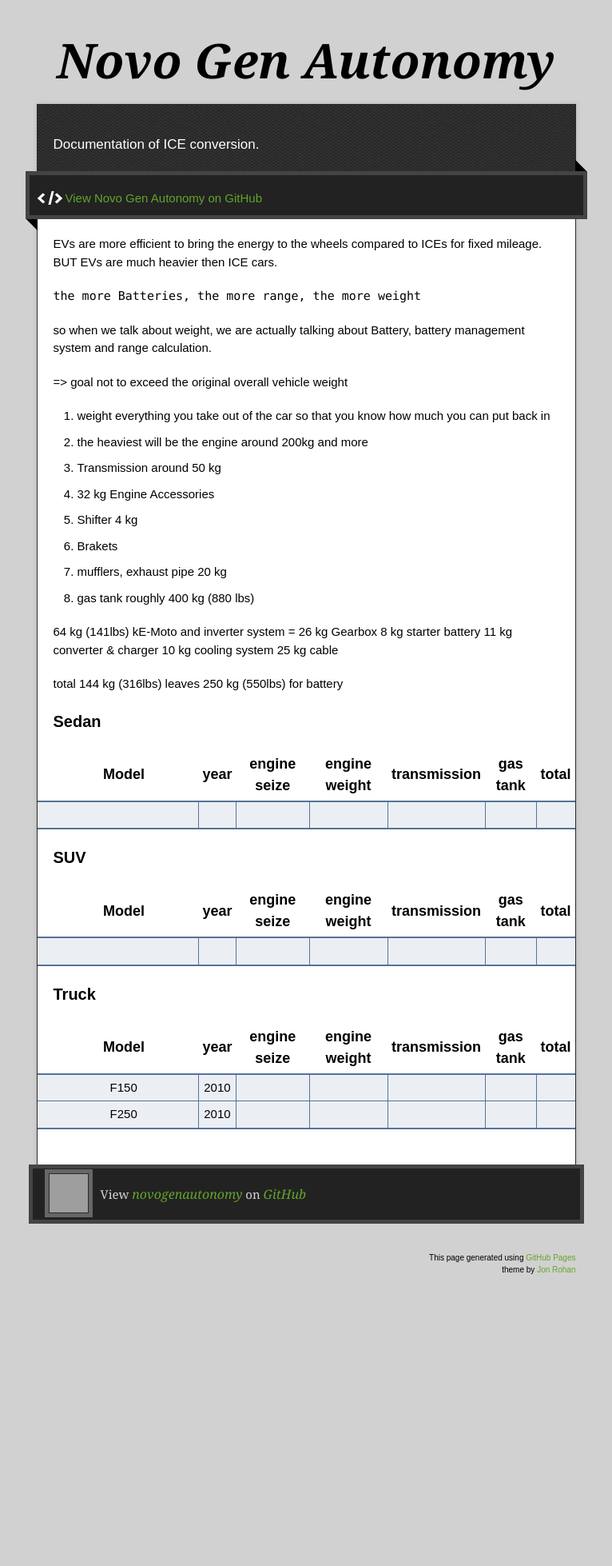
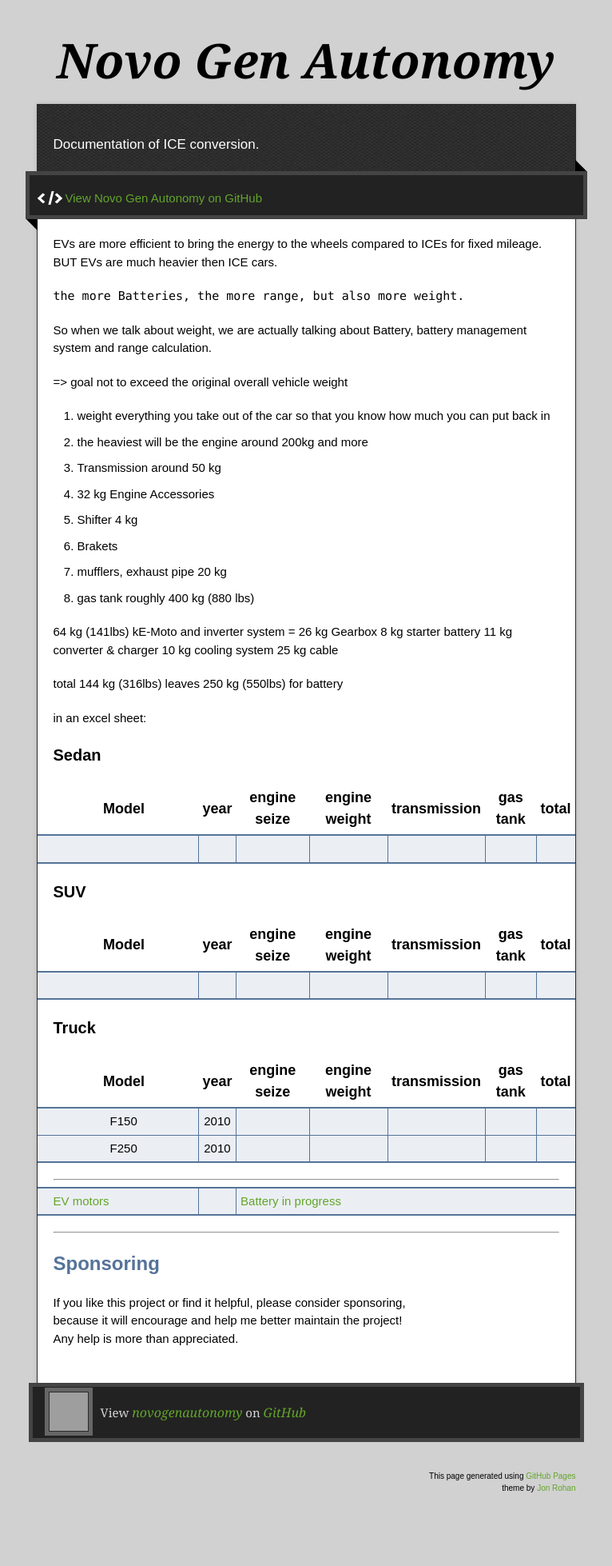
Before and after one commit to novogenautonomy/novogenautonomy.github.io, a Jekyll site: the page built from weightAnalysis.md, in a window 1280 px wide. Shown: the whole page at 80% size, without its empty margins (257-1023 px from the left). Built offline with Jekyll 4.4.1, drawn with Linux system fonts in a browser that asks for light colours; before the commit the page ends 1685 px from its top, so only the background shows below that; grey boxes are pictures that could not be loaded.

Commit message:
Update weightAnalysis.md

```diff
--- a/weightAnalysis.md
+++ b/weightAnalysis.md
@@ -8,10 +8,10 @@ BUT
 EVs are much heavier then ICE cars.
 
 ``
-the more Batteries, the more range, the more weight
+  the more Batteries, the more range, but also more weight.
 ``
 
-so when we talk about weight, we are actually talking about
+So when we talk about weight, we are actually talking about
 Battery, battery management system and range calculation.
 
 => goal not to exceed the original overall vehicle weight
@@ -36,6 +36,8 @@ how much you can put back in
 total 144 kg (316lbs)
 leaves 250 kg (550lbs) for battery
 
+in an excel sheet:
+
 ### Sedan
 
 | Model | year | engine seize |  engine weight | transmission | gas tank | total |
@@ -56,3 +58,16 @@ leaves 250 kg (550lbs) for battery
 |:------:|:------:|:------:|:------:|:------:|:------:|:------:|
 | F150 | 2010 |  |  |  |  | |
 | F250 | 2010 |  |  |  |  | |
+
+
+***
+
+[EV motors](./evEngine.md) || [Battery in progress](./batteries.md)
+
+***
+
+## Sponsoring
+
+If you like this project or find it helpful, please consider sponsoring, <br>
+because it will encourage and help me better maintain the project! <br>
+Any help is more than appreciated.
```
